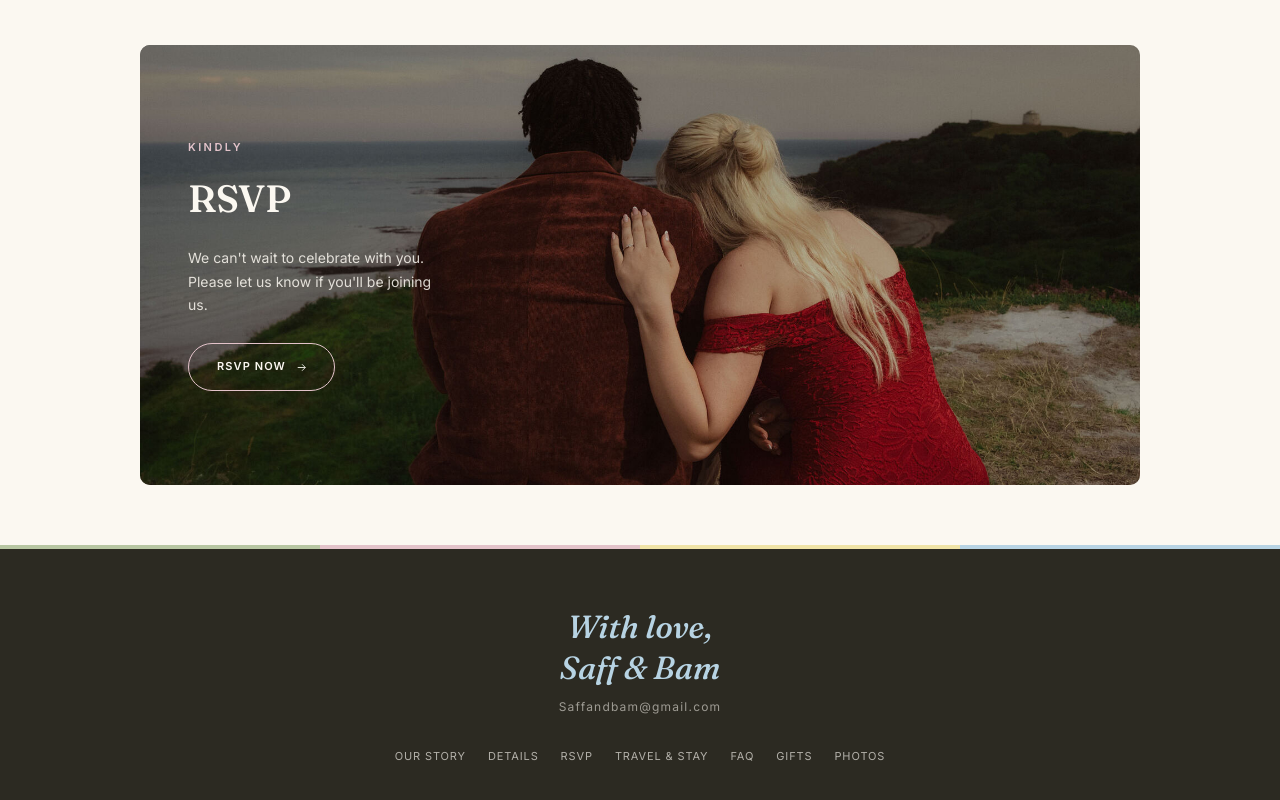
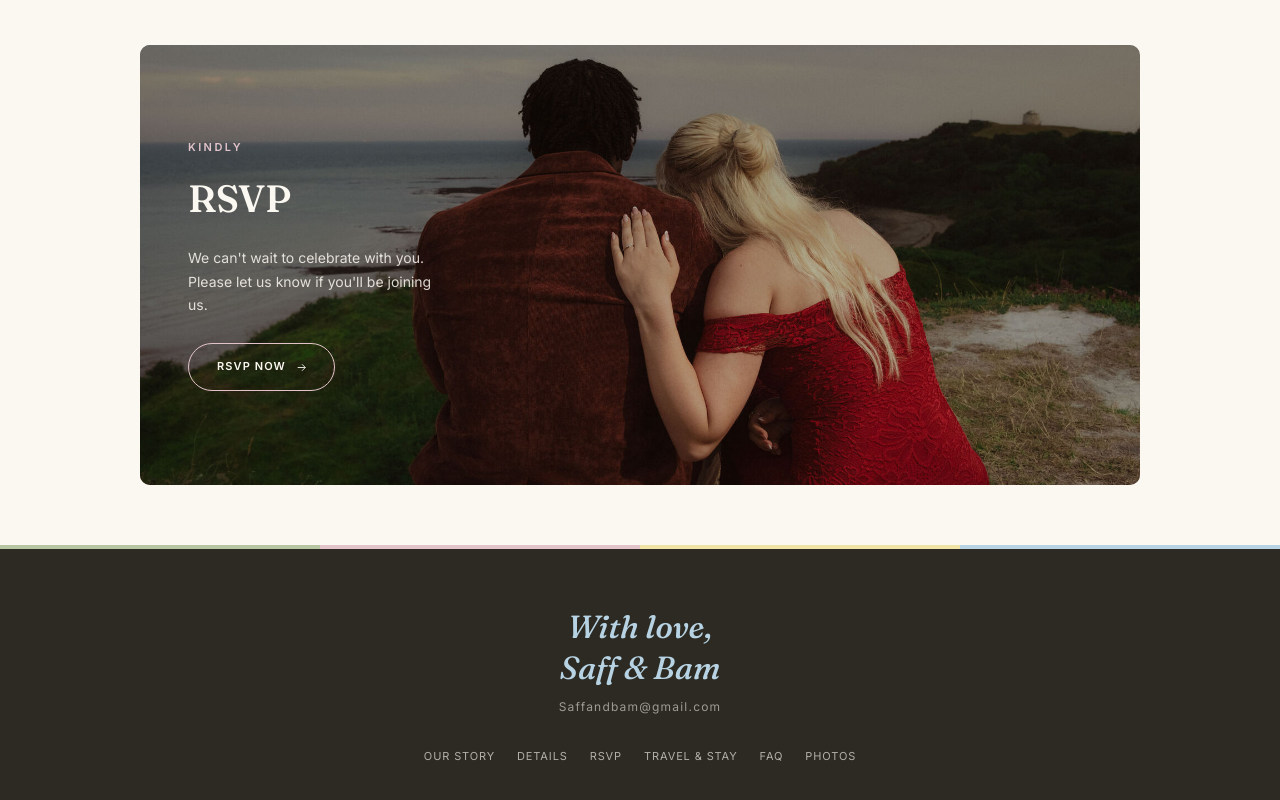
Before and after one commit to saffandbam/saff-and-bam-wedding, a plain HTML site: page index.html in a window 1280 px wide. Shown: the part 1988-2788 px from the top of the page. Drawn offline with Linux system fonts and the light colour scheme; a web font is replaced by a local one.

Commit message:
Update index.html

```diff
--- a/index.html
+++ b/index.html
@@ -277,7 +277,6 @@
     <a href="rsvp.html">RSVP</a>
     <a href="travel-stay.html">Travel &amp; Stay</a>
     <a href="faq.html">FAQ</a>
-    <a href="gifts.html">Gifts</a>
     <a href="photos.html">Photos</a>
   </nav>
 </footer>
```
